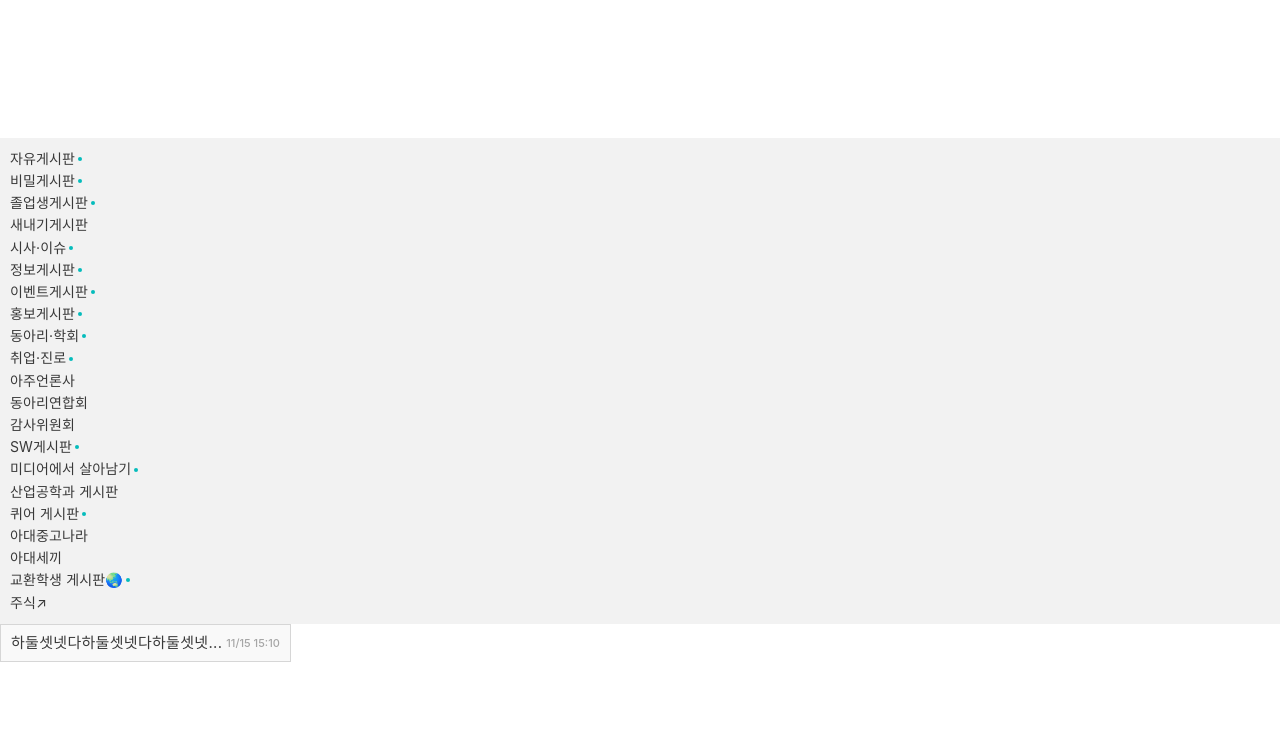
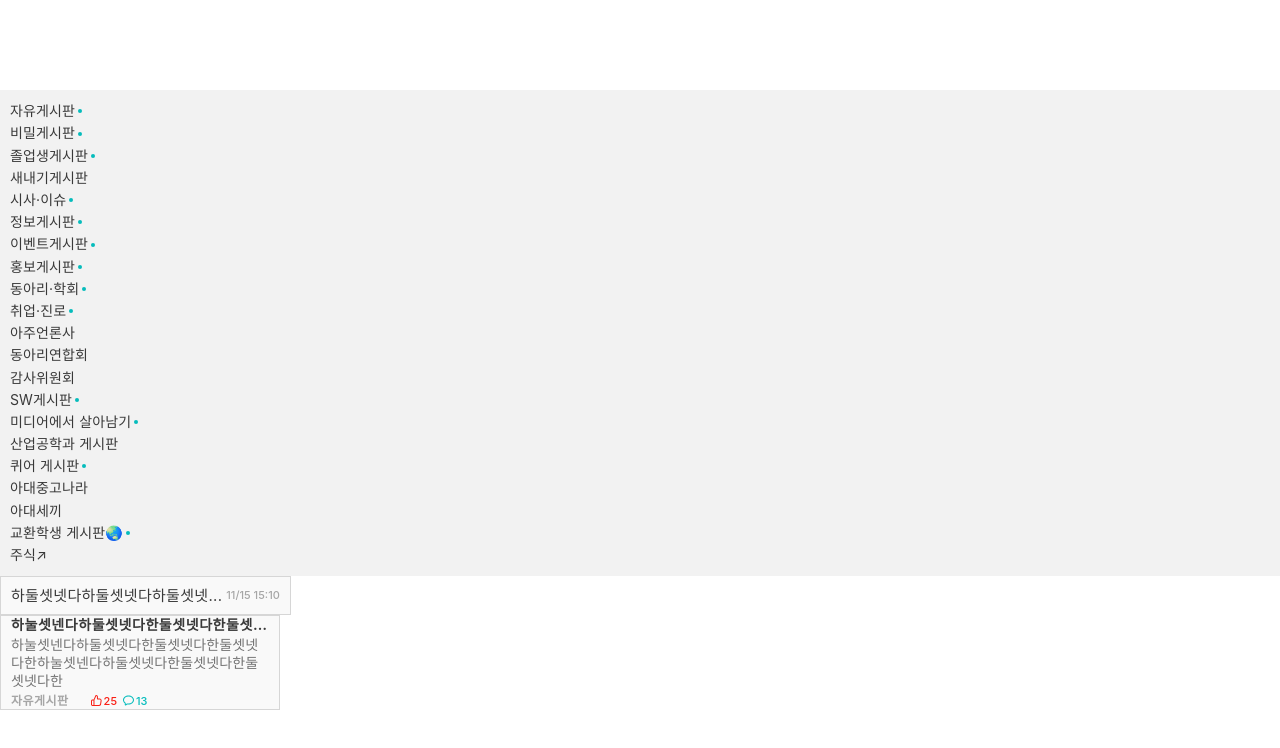
Before and after one commit to SOPT-all/37-COLLABORATION-WEB-EVERYTIME, a React (Vite) app: page / in a window 1280 px wide. Shown: the top 748 px of the page. Built offline with nearby package versions, Linux system fonts and the light colour scheme.

Commit message:
feat: LivePostItem 컴포넌트 구현 #25

```diff
--- /dev/null
+++ b/src/components/common/sidebar/LivePostItem.tsx
@@ -0,0 +1,53 @@
+import IconMyComment from "@/assets/icons/icon_mycomment.svg?react";
+import IconThumbsUp from "@/assets/icons/icon_thumbs_up.svg?react";
+import type { LivePostItemProps } from "@/types/livePostItem";
+import { cn } from "@/utils/cn";
+import { truncateByLength } from "@/utils/truncate";
+
+const LivePostItem = ({ post }: LivePostItemProps) => {
+	// 게시글이 없으면 렌더링하지 않음
+	if (!post) return null;
+
+	const handleClick = () => {
+		// 클릭 이벤트 핸들러
+	};
+
+	return (
+		<article
+			onClick={handleClick}
+			className={cn(
+				"flex h-[9.5rem] w-[28rem] flex-col items-start justify-center gap-[0.3rem] px-[1rem]",
+				"cursor-pointer border border-gray-400 bg-gray-100 hover:bg-white",
+			)}
+		>
+			{/* 게시글 제목 - 21자까지, 초과 시 ... */}
+			<h3 className="title04 max-w-[26rem] truncate text-gray-800">{truncateByLength(post.title, 21)}</h3>
+
+			{/* 게시글 내용 - 42자까지, 말줄임표 없이 잘림 */}
+			<p className="body06 text-gray-600">{post.content.slice(0, 42)}</p>
+
+			{/* 게시판 이름 + 좋아요/댓글 */}
+			<div className="flex items-center gap-[2.2rem]">
+				{/* 게시판 이름 */}
+				<span className="caption01 text-gray-500">{post.category}</span>
+
+				{/* 게시글 정보 (좋아요, 댓글) */}
+				<div className="flex items-center gap-[0.6rem]">
+					{/* 좋아요 */}
+					<div className="flex items-center gap-[0.2rem]">
+						<IconThumbsUp className="h-[1.1rem] w-[1.1rem]" />
+						<span className="caption04 text-primary-red">{post.likeCount}</span>
+					</div>
+
+					{/* 댓글 */}
+					<div className="flex items-center gap-[0.2rem]">
+						<IconMyComment className="h-[1.1rem] w-[1.1rem]" />
+						<span className="caption04 text-sub-green">{post.commentCount}</span>
+					</div>
+				</div>
+			</div>
+		</article>
+	);
+};
+
+export { LivePostItem };
--- /dev/null
+++ b/src/mocks/posts.ts
@@ -0,0 +1,15 @@
+import type { LivePost } from "@/types/post";
+
+// 실시간 인기 글 목데이터
+export const MOCK_LIVE_POST: LivePost = {
+	id: 1,
+	category: "자유게시판",
+	title: "하눌셋넨다하둘셋넷다한둘셋넷다한둘셋넷다한하눌셋넨다하둘셋넷다한둘셋넷다한둘셋넷다한",
+	content:
+		"하눌셋넨다하둘셋넷다한둘셋넷다한둘셋넷다한하눌셋넨다하둘셋넷다한둘셋넷다한둘셋넷다한하눌셋넨다하둘셋넷다한둘셋넷다한둘셋넷다한",
+	likeCount: 25,
+	commentCount: 13,
+};
+
+// 조건에 맞는 게시글이 없는 경우 테스트용
+export const MOCK_EMPTY_LIVE_POST: LivePost | null = null;
--- a/src/pages/MainPage.tsx
+++ b/src/pages/MainPage.tsx
@@ -1,11 +1,18 @@
 import { Lnb } from "@/components/common/header/Lnb";
+import { LivePostItem } from "@/components/common/sidebar/LivePostItem";
 import { SimplePostItem } from "@/components/common/sidebar/SimplePostItem";
+import { MOCK_LIVE_POST, MOCK_EMPTY_LIVE_POST } from "@/mocks/posts";
 
 const HomePage = () => {
 	return (
 		<div className="relative">
 			<Lnb isOpen={true} />
 			<SimplePostItem title="하둘셋넷다하둘셋넷다하둘셋넷다하둘셋넷다" createdAt="2025-11-15T15:10:00" />
+			{/* 실시간 인기 글이 있는 경우 */}
+			<LivePostItem post={MOCK_LIVE_POST} />
+
+			{/* 조건에 맞는 게시글이 없는 경우 (아무것도 렌더링 안됨) */}
+			<LivePostItem post={MOCK_EMPTY_LIVE_POST} />
 		</div>
 	);
 };
--- /dev/null
+++ b/src/types/livePostItem.ts
@@ -0,0 +1,5 @@
+import type { LivePost } from "@/types/post";
+
+export interface LivePostItemProps {
+	post: LivePost | null;
+}
--- /dev/null
+++ b/src/types/post.ts
@@ -0,0 +1,14 @@
+export interface LivePost {
+	id: number;
+	category: string;
+	title: string;
+	content: string;
+	likeCount: number;
+	commentCount: number;
+}
+
+export interface LivePostApiResponse {
+	code: number;
+	message: string;
+	data: LivePost | null; // 조건에 맞는 게시글이 없으면 null
+}
```
